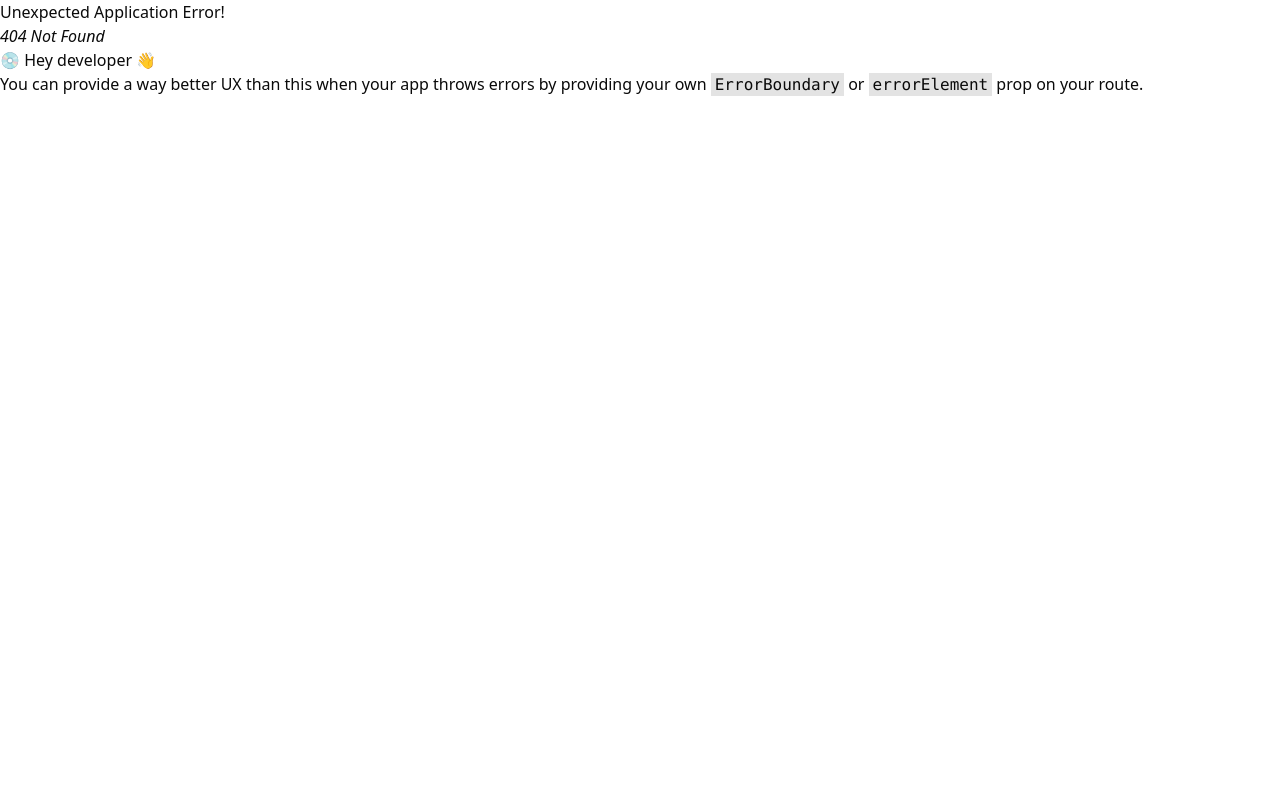
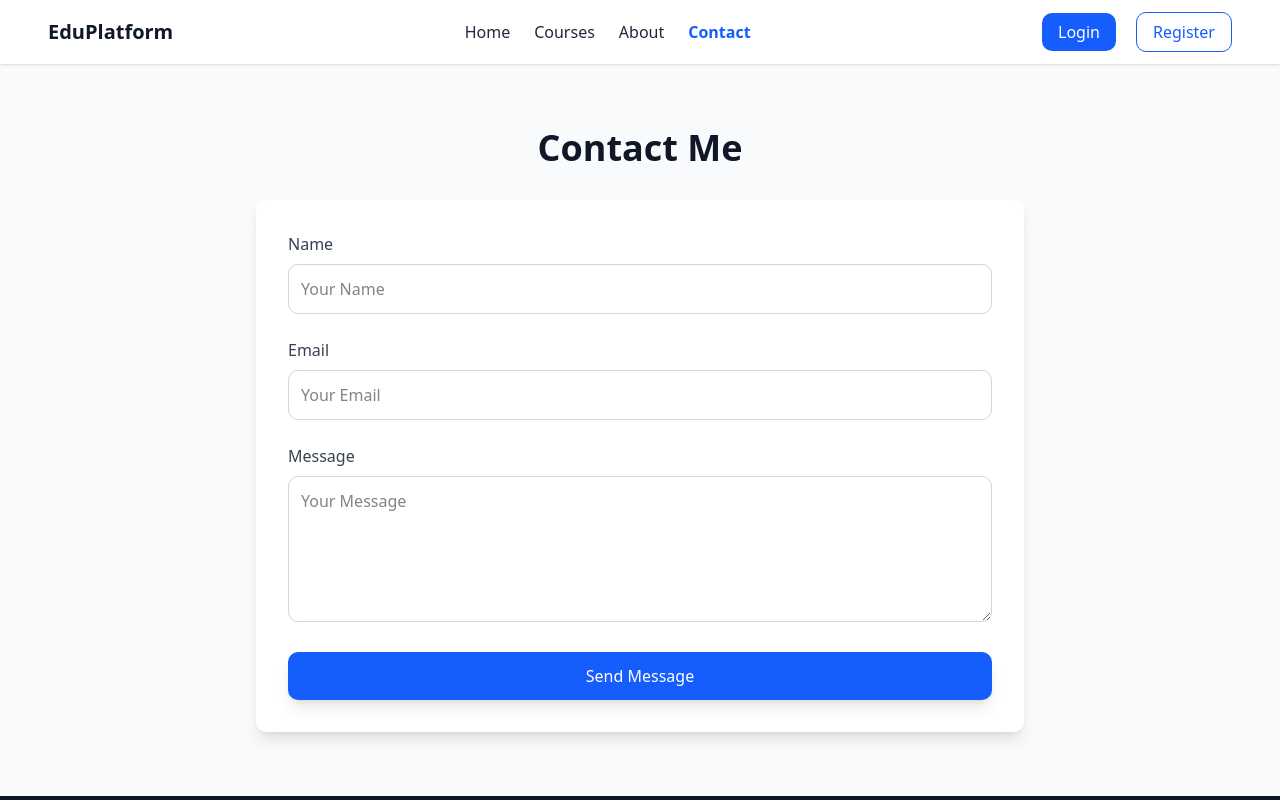
Before and after one commit to Shariful134/course-management-frontend, a React (Vite) app: page /contact in a window 1280 px wide. Before the commit this address had no page. Shown: the top 800 px of the page. Built offline with nearby package versions, Linux system fonts and the light colour scheme.

Commit message:
added:about and contact page

```diff
--- /dev/null
+++ b/src/components/about/About.tsx
@@ -0,0 +1,41 @@
+const About = () => {
+  return (
+    <section className="py-16 px-6 lg:px-0 bg-white dark:bg-gray-800">
+      <div className="container mx-auto flex flex-col lg:flex-row items-center gap-12">
+        {/* Image Section */}
+        <div className="lg:w-1/2 w-full">
+          <img
+            src="https://images.unsplash.com/photo-1522202176988-66273c2fd55f?auto=format&fit=crop&w=800&q=80"
+            alt="About us"
+            className="rounded-lg shadow-lg w-full h-full object-cover"
+          />
+        </div>
+
+        {/* Text Section */}
+        <div className="lg:w-1/2 w-full">
+          <h2 className="text-4xl font-bold text-gray-900 dark:text-white mb-6">
+            About Us
+          </h2>
+          <p className="text-gray-700 dark:text-gray-300 mb-4">
+            We are dedicated to providing high-quality courses that help you
+            grow your skills and achieve your goals. Our platform connects
+            learners with industry experts for practical, real-world knowledge.
+          </p>
+          <p className="text-gray-700 dark:text-gray-300 mb-6">
+            Our mission is to empower learners to succeed through interactive
+            learning experiences, insightful success stories, and hands-on
+            projects.
+          </p>
+          <a
+            href="/courses"
+            className="inline-block px-6 py-3 bg-blue-600 text-white rounded-lg shadow-lg hover:bg-blue-700 transition transform hover:-translate-y-1"
+          >
+            Explore Courses
+          </a>
+        </div>
+      </div>
+    </section>
+  );
+};
+
+export default About;
--- /dev/null
+++ b/src/components/contact/Contact.tsx
@@ -0,0 +1,54 @@
+const Contact = () => {
+  return (
+    <section className="py-16 px-6 lg:px-0 bg-gray-50 dark:bg-gray-900">
+      <div className="container mx-auto max-w-3xl">
+        <h2 className="text-4xl font-bold text-gray-900 dark:text-white mb-8 text-center">
+          Contact Me
+        </h2>
+        <form className="bg-white dark:bg-gray-800 p-8 rounded-lg shadow-lg space-y-6">
+          <div>
+            <label className="block text-gray-700 dark:text-gray-300 mb-2">
+              Name
+            </label>
+            <input
+              type="text"
+              placeholder="Your Name"
+              className="w-full p-3 border border-gray-300 rounded-lg focus:outline-none focus:ring-2 focus:ring-blue-500 dark:bg-gray-700 dark:border-gray-600 dark:text-white"
+            />
+          </div>
+
+          <div>
+            <label className="block text-gray-700 dark:text-gray-300 mb-2">
+              Email
+            </label>
+            <input
+              type="email"
+              placeholder="Your Email"
+              className="w-full p-3 border border-gray-300 rounded-lg focus:outline-none focus:ring-2 focus:ring-blue-500 dark:bg-gray-700 dark:border-gray-600 dark:text-white"
+            />
+          </div>
+
+          <div>
+            <label className="block text-gray-700 dark:text-gray-300 mb-2">
+              Message
+            </label>
+            <textarea
+              placeholder="Your Message"
+              rows={5}
+              className="w-full p-3 border border-gray-300 rounded-lg focus:outline-none focus:ring-2 focus:ring-blue-500 dark:bg-gray-700 dark:border-gray-600 dark:text-white"
+            ></textarea>
+          </div>
+
+          <button
+            type="submit"
+            className="w-full py-3 bg-blue-600 text-white rounded-lg shadow-lg hover:bg-blue-700 transition transform hover:-translate-y-1"
+          >
+            Send Message
+          </button>
+        </form>
+      </div>
+    </section>
+  );
+};
+
+export default Contact;
--- a/src/redux/api/baseApi.ts
+++ b/src/redux/api/baseApi.ts
@@ -15,7 +15,7 @@ import type { RootState } from "../store";
 import type { TResponse } from "@/type/types";
 
 const baseQuery = fetchBaseQuery({
-  //baseUrl: "http://localhost:5000/api/v1/",
+  // baseUrl: "http://localhost:5000/api/v1/",
   baseUrl: "https://course-management-puce.vercel.app/api/v1/",
   credentials: "include",
   prepareHeaders: (headers, { getState }) => {
@@ -47,7 +47,7 @@ const baseQueryWithRefreshToken: BaseQueryFn<
   if (result?.error?.status === 401) {
     console.log("Sending Refresh token ");
     const res = await fetch(
-      //"http://localhost:5000/api/v1/auth/refresh-token",
+      // "http://localhost:5000/api/v1/auth/refresh-token",
       "https://course-management-puce.vercel.app/api/v1/auth/refresh-token",
       {
         method: "POST",
```
Also changed, not shown: src/routes/Routes.tsx (+10 -0 lines).
